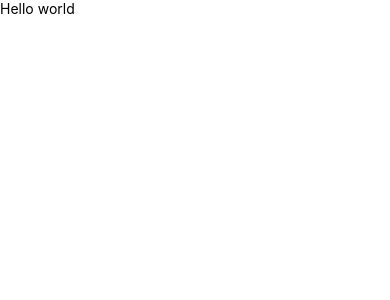
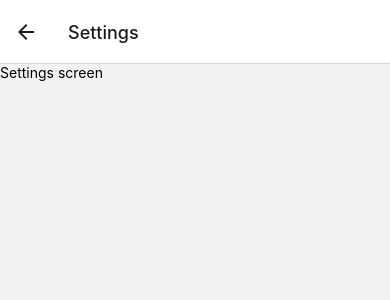
Before and after one commit to GhassenDaoudi/QuietNotes, a React Native app: screen /Settings in a window 390 px wide. Shown: the top 300 px of the page. Built offline with nearby package versions, Linux system fonts and the light colour scheme.

Commit message:
navigation

```diff
--- a/App.tsx
+++ b/App.tsx
@@ -1,10 +1,11 @@
+import {NavigationContainer} from '@react-navigation/native';
 import React from 'react';
-import {Text, View} from 'react-native';
+import MainStack from './src/navigation/MainStack';
 
 export default () => {
   return (
-    <View>
-      <Text>Hello world</Text>
-    </View>
+    <NavigationContainer>
+      <MainStack />
+    </NavigationContainer>
   );
 };
--- a/package.json
+++ b/package.json
@@ -10,8 +10,12 @@
     "test": "jest"
   },
   "dependencies": {
+    "@react-navigation/native": "^6.1.6",
+    "@react-navigation/native-stack": "^6.9.12",
     "react": "18.2.0",
-    "react-native": "0.71.3"
+    "react-native": "0.71.3",
+    "react-native-safe-area-context": "^4.5.0",
+    "react-native-screens": "^3.20.0"
   },
   "devDependencies": {
     "@babel/core": "^7.20.0",
--- /dev/null
+++ b/src/features/AllNotes/AllNotes.tsx
@@ -0,0 +1,11 @@
+import React from 'react';
+
+import {Text, View} from 'react-native';
+
+export default () => {
+  return (
+    <View>
+      <Text>Home page</Text>
+    </View>
+  );
+};
--- /dev/null
+++ b/src/features/Note/Note.tsx
@@ -0,0 +1,10 @@
+import React from 'react';
+
+import {Text, View} from 'react-native';
+export default () => {
+  return (
+    <View>
+      <Text>Single Note</Text>
+    </View>
+  );
+};
--- /dev/null
+++ b/src/features/Settings/Settings.tsx
@@ -0,0 +1,10 @@
+import React from 'react';
+
+import {Text, View} from 'react-native';
+export default () => {
+  return (
+    <View>
+      <Text>Settings screen</Text>
+    </View>
+  );
+};
--- /dev/null
+++ b/src/navigation/MainStack.tsx
@@ -0,0 +1,17 @@
+import {createNativeStackNavigator} from '@react-navigation/native-stack';
+import React from 'react';
+import AllNotes from '../features/AllNotes/AllNotes';
+import Note from '../features/Note/Note';
+import Settings from '../features/Settings/Settings';
+
+const Stack = createNativeStackNavigator();
+
+export default () => {
+  return (
+    <Stack.Navigator initialRouteName="AllNotes">
+      <Stack.Screen name="AllNotes" component={AllNotes} />
+      <Stack.Screen name="Note" component={Note} />
+      <Stack.Screen name="Settings" component={Settings} />
+    </Stack.Navigator>
+  );
+};
```
Also changed, not shown: 2 other files (tests, documents, lock files or other folders).
